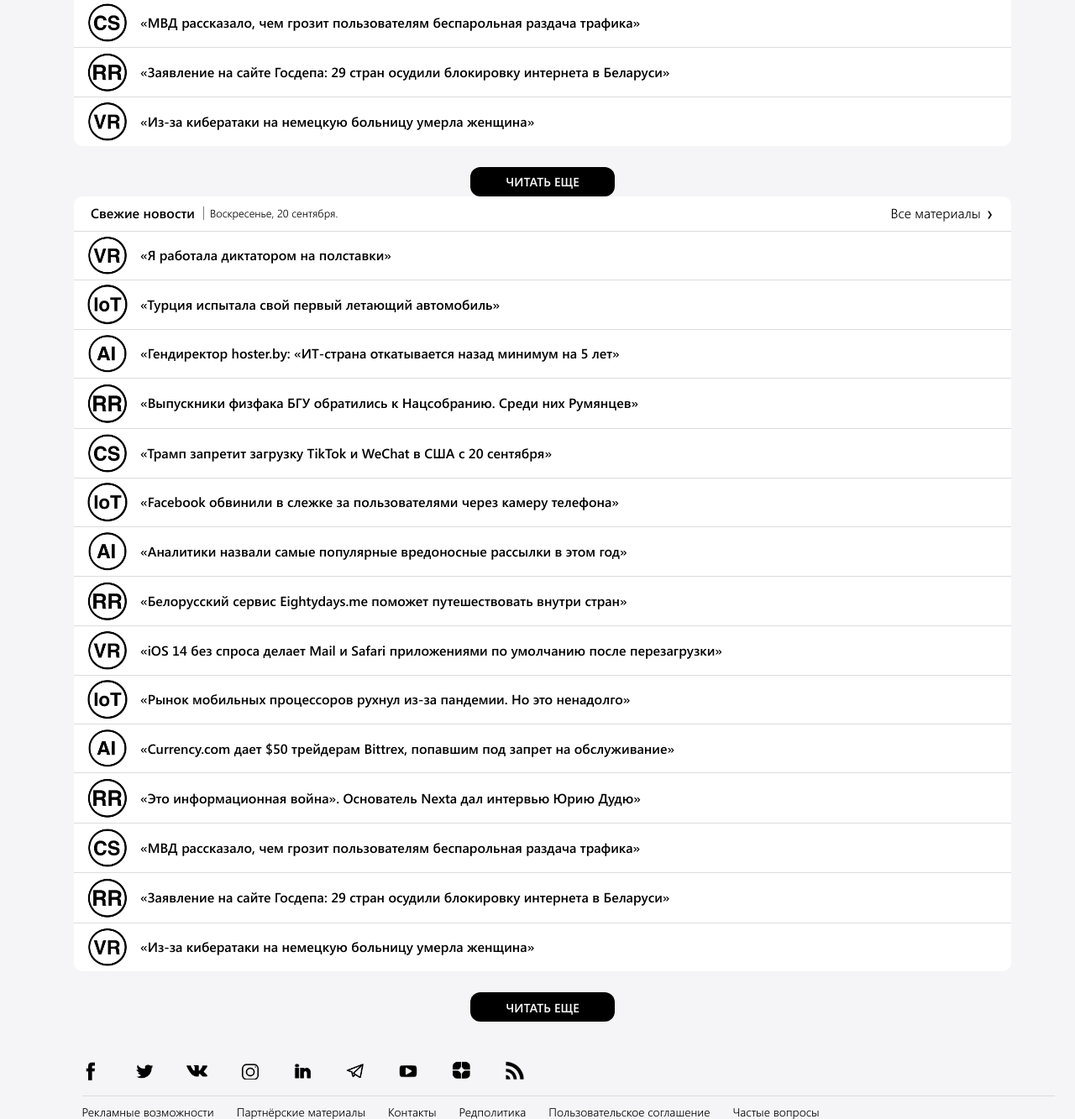
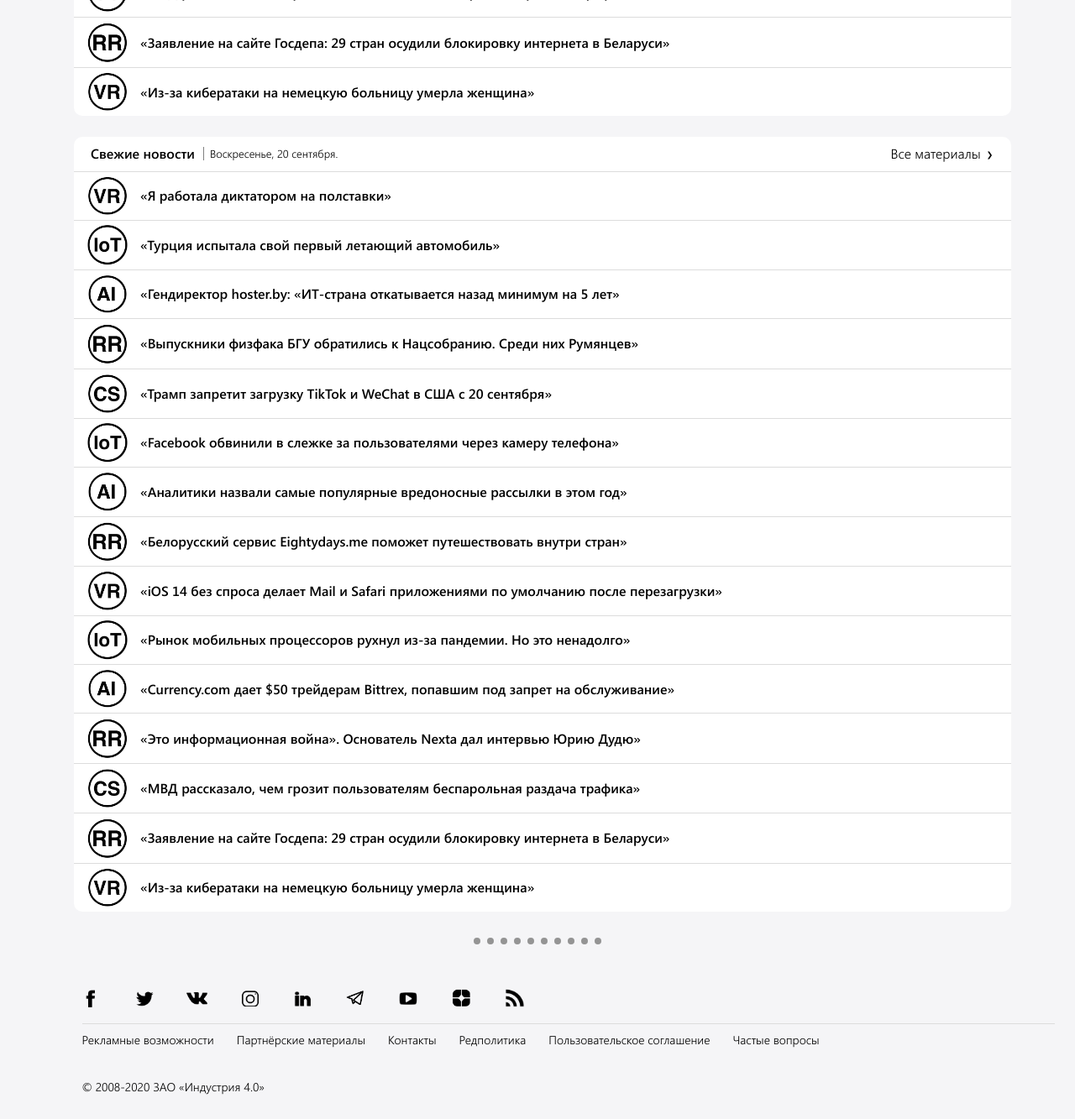
Before and after one commit to nmaslov255/industry, a Django app: template industry/templates/base.html in a window 1280 px wide. Shown: the part 1881-3214 px from the top of the page at 84% size. After the commit the page ends 3185 px from the top, so only its background shows below. Run offline with Django 3.2, Linux system fonts and the light colour scheme; the template is opened without the code that fills it, so the values that code supplies are empty; some libraries are stand-ins or nearby versions; some web fonts are replaced.

Commit message:
added load news by scroll page

```diff
--- a/industry/main/views.py
+++ b/industry/main/views.py
@@ -21,7 +21,7 @@ def news(request, category_slug, limit=10):
     today = datetime.date.today()
     day = timedelta(days=1)
 
-    days_per_page = 2
+    days_per_page = 4
     end_date = today + day
     start_date = end_date - days_per_page*day
 
@@ -48,7 +48,7 @@ def more_news_ajax(request, category_slug, offset, limit=10):
     today = datetime.date.today()
     day = timedelta(days=1)
 
-    days_per_page = 2
+    days_per_page = 4
     end_date = today - day*offset
     start_date = end_date - days_per_page*day + day
 
--- a/industry/static/css/main.css
+++ b/industry/static/css/main.css
@@ -1057,3 +1057,7 @@ color: red;
 .burger li a.active {
 color: red;
 }
+
+.news .news__loader {
+    text-align: center;
+}
--- a/industry/static/js/main.js
+++ b/industry/static/js/main.js
@@ -1,19 +1,27 @@
-window.onscroll = function(ev) {
-    if ((window.innerHeight + window.scrollY) >= document.body.offsetHeight) {
+var ready_scroll_flag = true;
+
+ $(window).scroll(function() {
+    let content_height = $(window).scrollTop() + $(window).height()
+    if (ready_scroll_flag && content_height == $(document).height()) {
+        ready_scroll_flag = false;
+
+        $('.news__loader').show();
+
         let origin = document.location.origin;
-        let category_slug = $('.top__old a.active span').data('category-slug');
+        let category_slug = $('.top__old .active span').data('category-slug');
         let offset = $('.news__item').length;
         let query_url = `${origin}/more_news_ajax/${category_slug}/${offset}`;
 
-        $.ajax({
-            url: query_url,
-            success: function(responce){
-                console.log(1111)
-                $('.news__content').append(responce)
-            }
+        $.get(query_url, function(responce){
+            $('.news__loader').hide()
+            $('.news__content').append(responce)
+        }).always(function(){
+            setTimeout(function(){
+                ready_scroll_flag = true; //Reset the flag here
+            }, 200)
         });
     }
-};
+});
 
 $('.menuu .button').click(function(event) {
     $(this).toggleClass('active');
--- a/industry/templates/base.html
+++ b/industry/templates/base.html
@@ -289,9 +289,6 @@
                                 </a>
                             </div>
                         </div>
-                        <a href="#" class="news__read bttn">
-                            Читать еще
-                        </a>
                         <div class="news__item">
                             <div class="news__flex d-flex">
                                 <div class="news__info d-flex">
@@ -397,9 +394,6 @@
                                 </a>
                             </div>
                         </div>
-                        <a href="#" class="news__read bttn">
-                            Читать еще
-                        </a>
                         <div class="news__item">
                             <div class="news__flex d-flex">
                                 <div class="news__info d-flex">
@@ -505,12 +499,10 @@
                                 </a>
                             </div>
                         </div>
-                        <a href="#" class="news__read bttn">
-                            Читать еще
-                        </a>
                         {% endblock %}
                     </div>
                 </div>
+                <div class="news__loader" style="display: block"><img src="{% static 'img/preloader-line.svg' %}" alt="loads"></div>
             </div>
         </section>
         <footer class="footer" id="footer">
```
Also changed, not shown: industry/static/img/preloader-line.svg (added).
